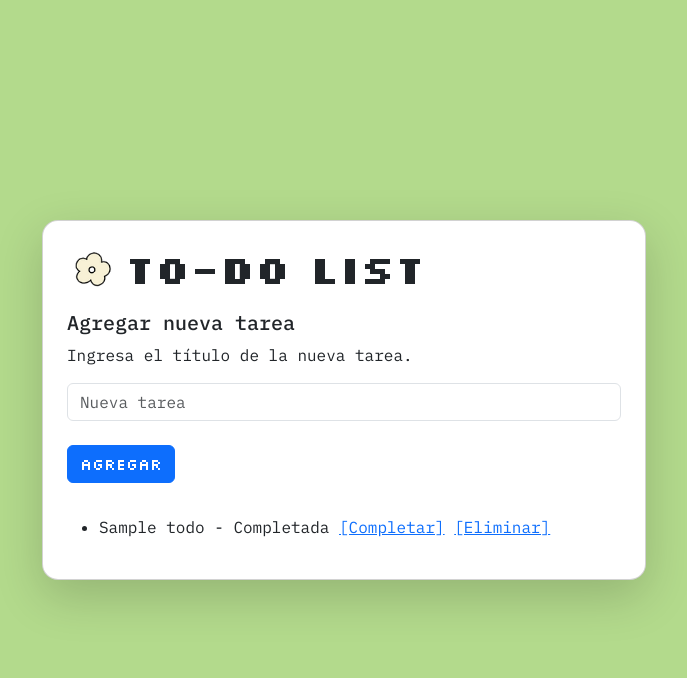
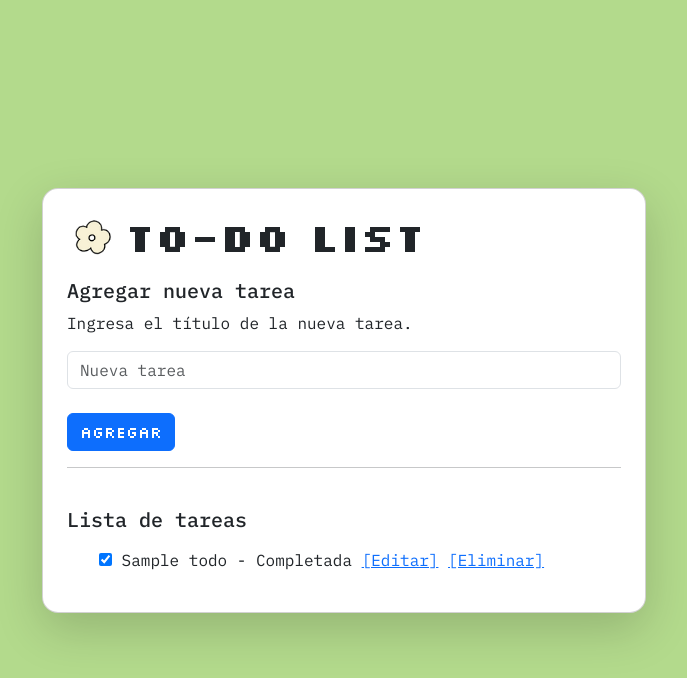
Before and after one commit to TamaraAguilar/todo-app-flask, a Flask app: page / in a window 1280 px wide. Shown: the top 678 px of the page, without its empty margins (296-983 px from the left). Run offline with Flask 3, Linux system fonts and the light colour scheme; tables that the repository leaves empty hold one stand-in row (values such as "Sample post"); some libraries are stand-ins or nearby versions.

Commit message:
add: botón para editar y checkbox

```diff
--- a/app.py
+++ b/app.py
@@ -46,6 +46,28 @@ def update(todo_id):
     db.session.commit()
     return redirect(url_for('index'))
 
+@app.route('/edit/<int:todo_id>')
+def edit(todo_id):
+    #show the same page but with this todo in edit mode
+    todo_list = Todo.query.all()
+    return render_template('index.html', todo_list=todo_list, edit_id=todo_id)
+
+@app.route('/update_title/<int:todo_id>', methods=['POST'])
+def update_title(todo_id):
+    #update the todo title
+    todo = Todo.query.filter_by(id=todo_id).first()
+    todo.title = request.form['title']
+    db.session.commit()
+    return redirect(url_for('index'))
+
+@app.route('/toggle_complete/<int:todo_id>', methods=['POST'])
+def toggle_complete(todo_id):
+    # toggle the complete status
+    todo = Todo.query.filter_by(id=todo_id).first()
+    todo.complete = not todo.complete
+    db.session.commit()
+    return redirect(url_for('index'))
+
 @app.route('/delete/<int:todo_id>')
 def delete(todo_id):
     #delete a todo
--- a/static/css/style.css
+++ b/static/css/style.css
@@ -19,6 +19,17 @@ button {
   font-family: "Silkscreen", sans-serif !important;
   font-weight: 400;
   font-style: normal;
+}
+
+btn {
+  font-family: "Silkscreen", sans-serif !important;
+  font-weight: 400;
+  font-style: normal;
+}
+
+ul {
+  list-style-type: none;
+  padding: 0;
 }
 
 .central-card {
--- a/templates/index.html
+++ b/templates/index.html
@@ -66,18 +66,57 @@
                 />
                 <br />
                 <button type="submit" class="btn btn-primary">Agregar</button>
+                <br />
+                <hr />
               </div>
             </form>
             <br />
+            <h5 class="card-title">Lista de tareas</h5>
             <ul class="mt-2 todo-list">
-              {% for todo in todo_list %}
+              {% if todo_list %} {% for todo in todo_list %}
               <li>
+                {% if todo.id == edit_id %}
+                <!-- Edit mode-->
+                <form method="POST" action="/update_title/{{ todo.id }}">
+                  <input
+                    type="text"
+                    name="title"
+                    value="{{ todo.title }}"
+                    class="form-control"
+                    required
+                  />
+                  <button type="submit" class="btn btn-success btn-sm mt-2">
+                    Guardar
+                  </button>
+                  <a href="/" class="btn btn-secondary btn-sm mt-2">Cancelar</a>
+                </form>
+                {% else %}
+                <!--- Checkbox --->
+                <form
+                  method="POST"
+                  action="/toggle_complete/{{ todo.id }}"
+                  style="display: inline"
+                >
+                  <input
+                    type="checkbox"
+                    {%
+                    if
+                    todo.complete
+                    %}checked{%
+                    endif
+                    %}
+                    onchange="this.form.submit()"
+                  />
+                </form>
                 {{ todo.title }} - {% if todo.complete %}Completada{% else
                 %}Pendiente{% endif %}
-                <a href="/update/{{ todo.id }}">[Completar]</a>
+                <a href="/edit/{{ todo.id }}">[Editar]</a>
                 <a href="/delete/{{ todo.id }}">[Eliminar]</a>
+                {% endif %}
               </li>
-              {% endfor %}
+              {% endfor %} {% else %}
+              <p>No hay tareas agregadas</p>
+              {% endif %}
             </ul>
           </div>
         </div>
```
